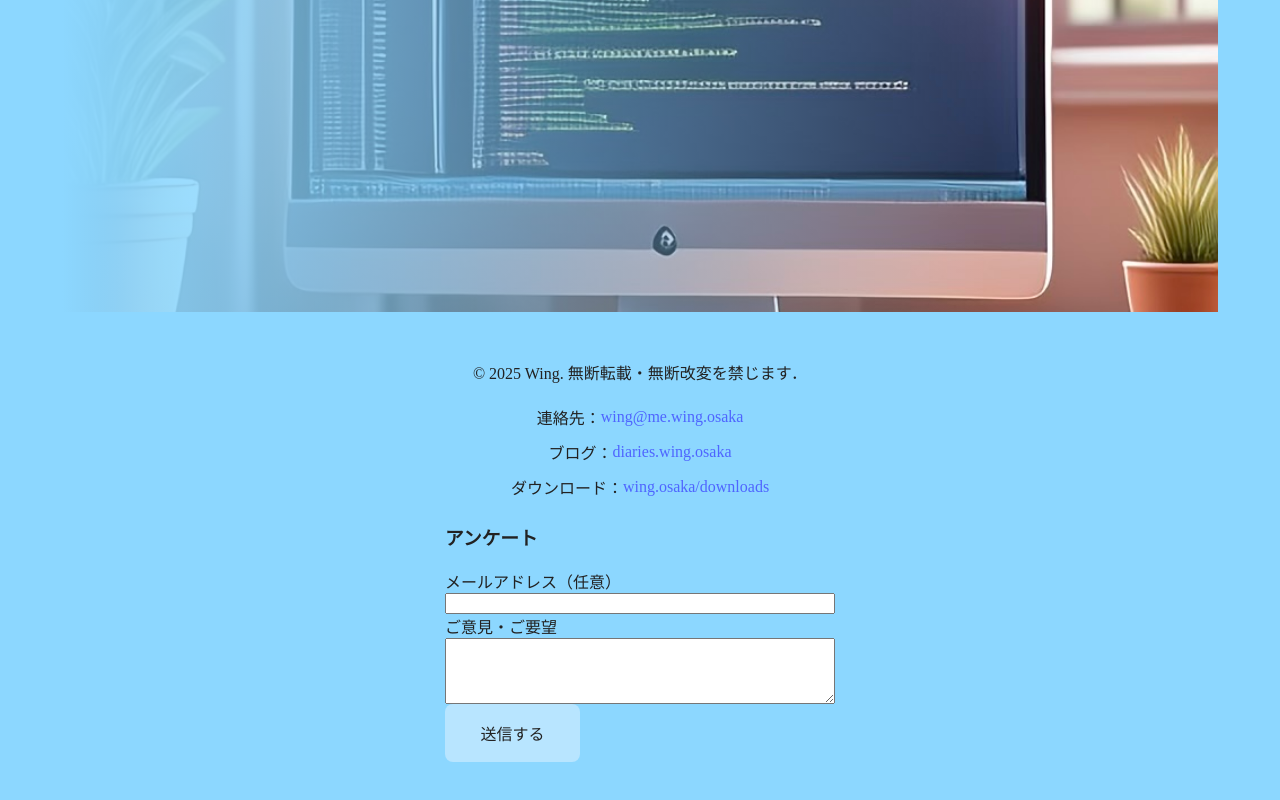
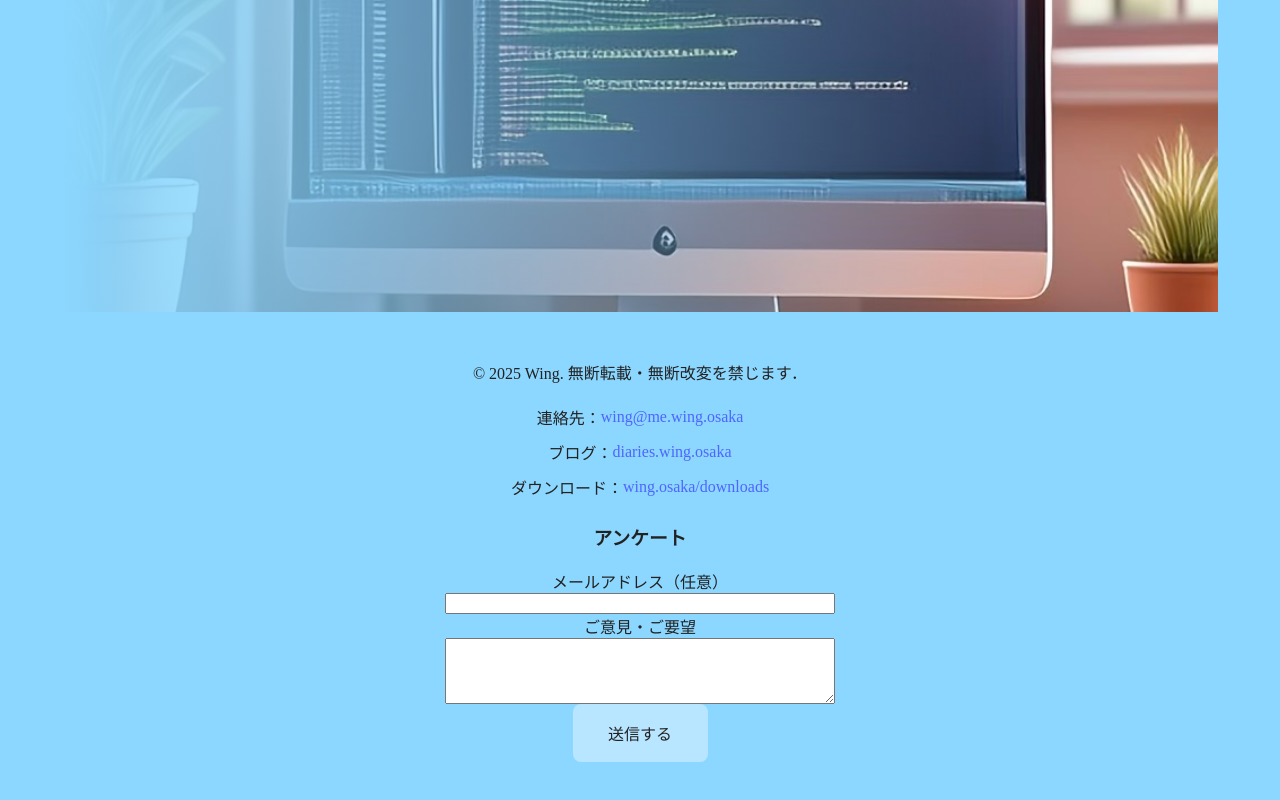
Before and after one commit to te-wing/wing-site-nextjs, a Next.js app: page / in a window 1280 px wide. Shown: the part 2209-3009 px from the top of the page. Built offline with nearby package versions, Linux system fonts and the light colour scheme; a web font is replaced by a local one.

Commit message:
デザイン

```diff
--- a/src/app/formbox.module.scss
+++ b/src/app/formbox.module.scss
@@ -1,8 +1,10 @@
 .formguide {
   font-family: ZenMaru;
+  text-align: center;
 }
 
 .formSec {
+  width: 100%;
   display: flex;
   flex-direction: column;
 }
@@ -11,6 +13,7 @@
   width: 100%;
   display: flex;
   flex-direction: column;
+  align-items: center;
 
   @media(min-width: 400px) {
     width: 390px;
```
